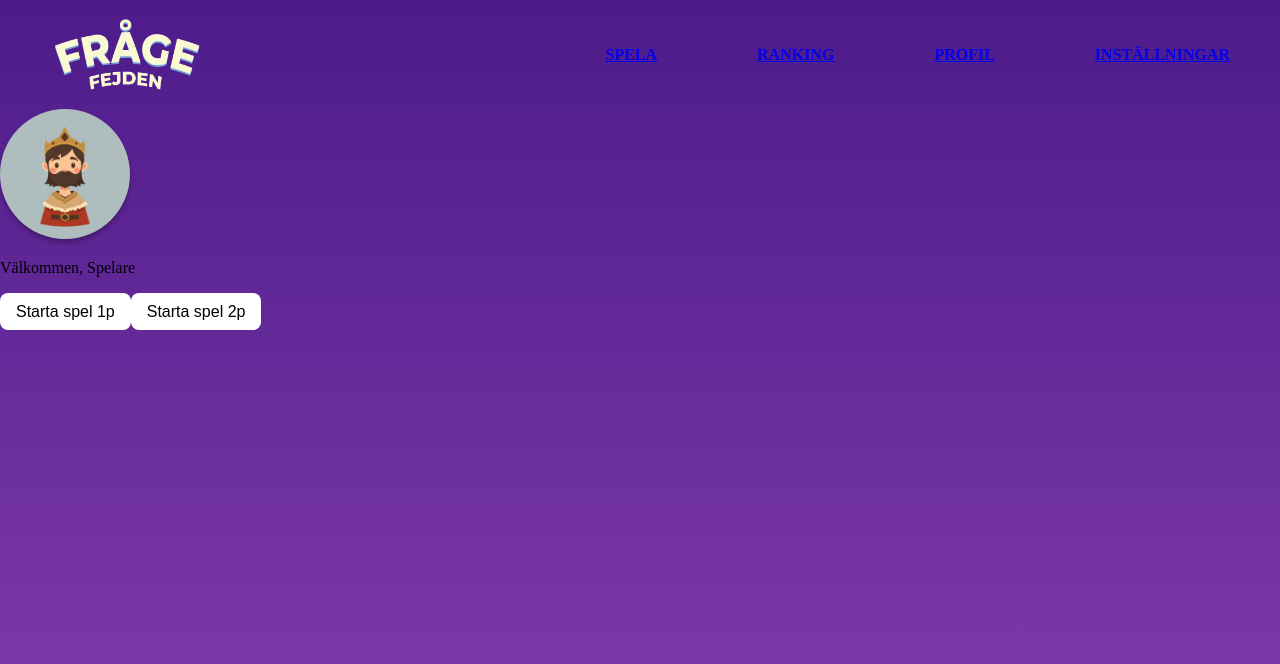
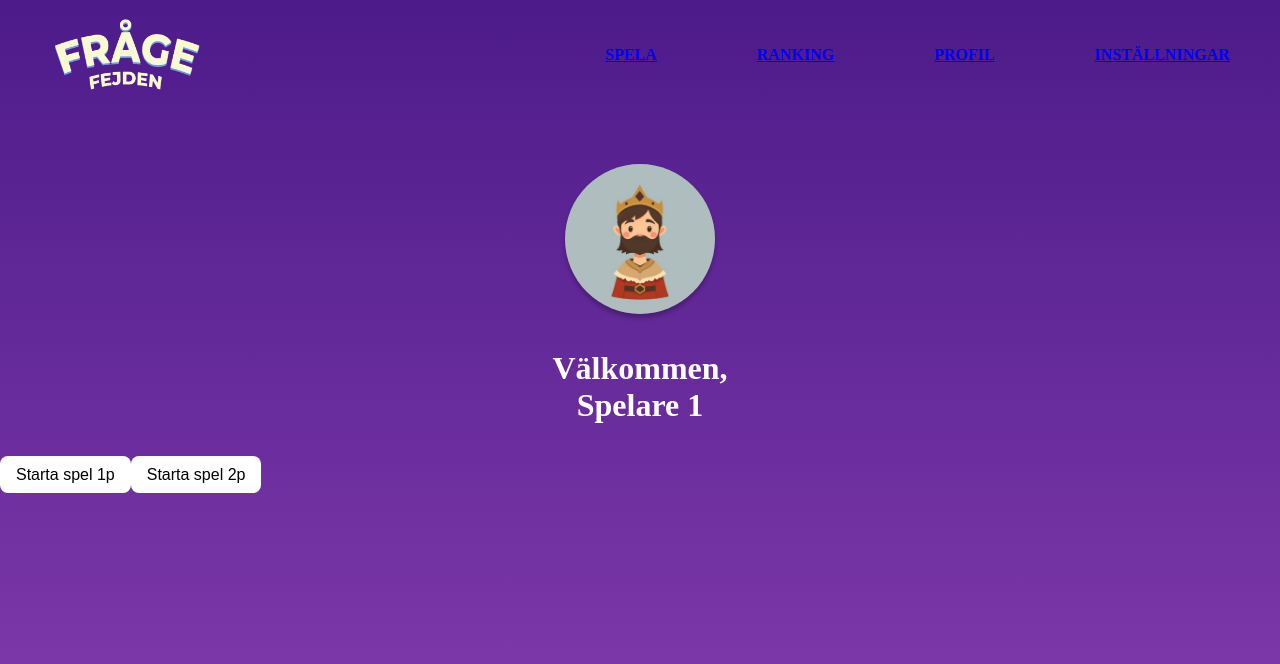
Before and after one commit to visceral89/Agil-Grupp-2, a Vue app: page / in a window 1280 px wide. Shown: the top 664 px of the page. Built offline with nearby package versions, Linux system fonts and the light colour scheme.

Commit message:
uppdaterad css för userinfo komponent

```diff
--- a/src/components/UserInfo.vue
+++ b/src/components/UserInfo.vue
@@ -14,17 +14,36 @@
 export default {
   data() {
     return {
-      name: 'Spelare'
+      name: 'Spelare 1'
     }
   }
 }
 </script>
 
 <style scoped>
+  .user-wrapper {
+    display: flex;
+    flex-direction: column;
+    align-items: center;
+    margin-top: 36px;
+  }
   img {
-    width: 130px;
-    border-radius: 50%;
-    margin: auto;
+    width: 150px;
+    height: 150px;
+    border-radius: 150px;
     box-shadow: 0px 4px 4px 0px rgba(0,0,0,0.25);
+    margin-top: 19px;
+  }
+  #welcome-text {
+    width: 270px;
+  }
+  p {
+    color: #FFF;
+    text-align: center;
+    font-family: Poppins;
+    font-size: 32px;
+    font-style: normal;
+    font-weight: 700;
+    line-height: normal;
   }
 </style>
```
